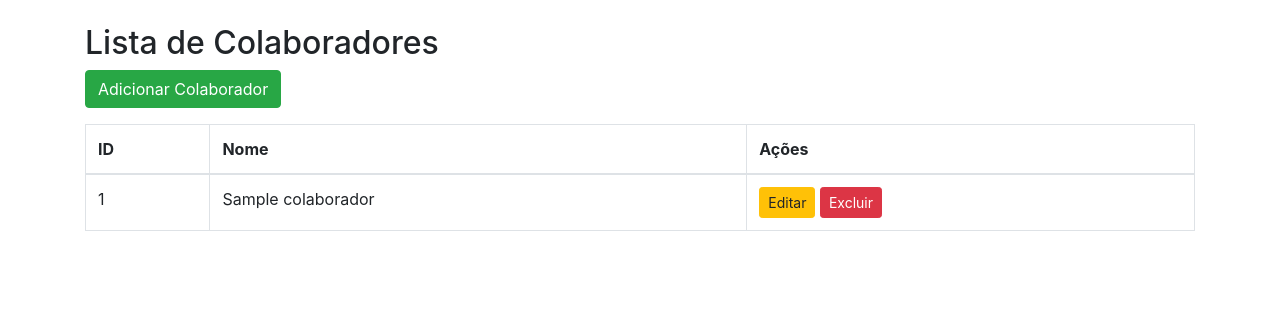
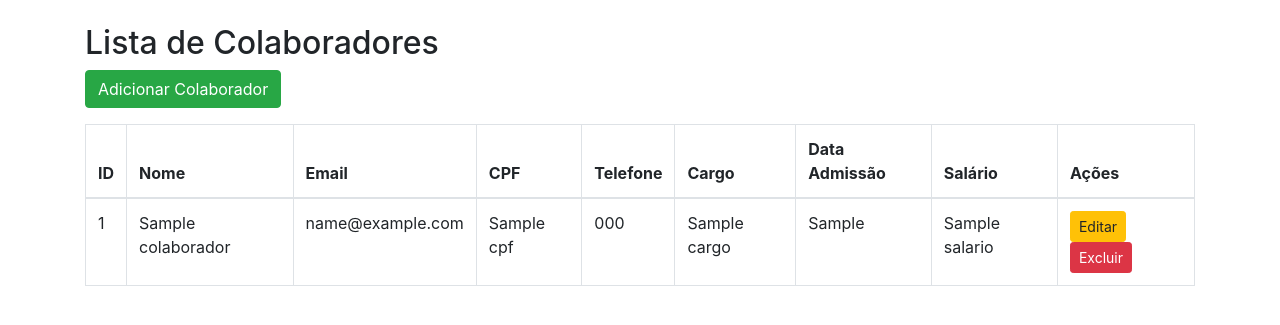
Before and after one commit to emersonguerra/servicebusiness, a Python web app: template templates/colaborador/crud_colaborador.html in a window 1280 px wide. Shown: the part 56-381 px from the top of the page. Run offline with Jinja, Linux system fonts and the light colour scheme; the template is opened without the code that fills it: most values are stand-ins (such as "Sample title", 1, 10 or a date in 2020); some libraries are stand-ins or nearby versions.

Commit message:
Update crud_colaborador.html

```diff
--- a/templates/colaborador/crud_colaborador.html
+++ b/templates/colaborador/crud_colaborador.html
@@ -8,7 +8,12 @@
         <tr>
             <th>ID</th>
             <th>Nome</th>
-            <!-- Adicione outros cabeçalhos conforme os campos do seu modelo -->
+            <th>Email</th>
+            <th>CPF</th>
+            <th>Telefone</th>
+            <th>Cargo</th>
+            <th>Data Admissão</th>
+            <th>Salário</th>
             <th>Ações</th>
         </tr>
     </thead>
@@ -17,7 +22,12 @@
         <tr>
             <td>{{ colaborador.id }}</td>
             <td>{{ colaborador.nome }}</td>
-            <!-- Preencha com os demais campos -->
+            <td>{{ colaborador.email }}</td>
+            <td>{{ colaborador.cpf }}</td>
+            <td>{{ colaborador.telefone }}</td>
+            <td>{{ colaborador.cargo }}</td>
+            <td>{{ colaborador.data_admissao }}</td>
+            <td>{{ colaborador.salario }}</td>
             <td>
                 <a href="{{ url_for('colaborador.edit', id=colaborador.id) }}" class="btn btn-warning btn-sm">Editar</a>
                 <a href="{{ url_for('colaborador.delete', id=colaborador.id) }}" class="btn btn-danger btn-sm" onclick="return confirm('Deseja excluir?')">Excluir</a>
```
